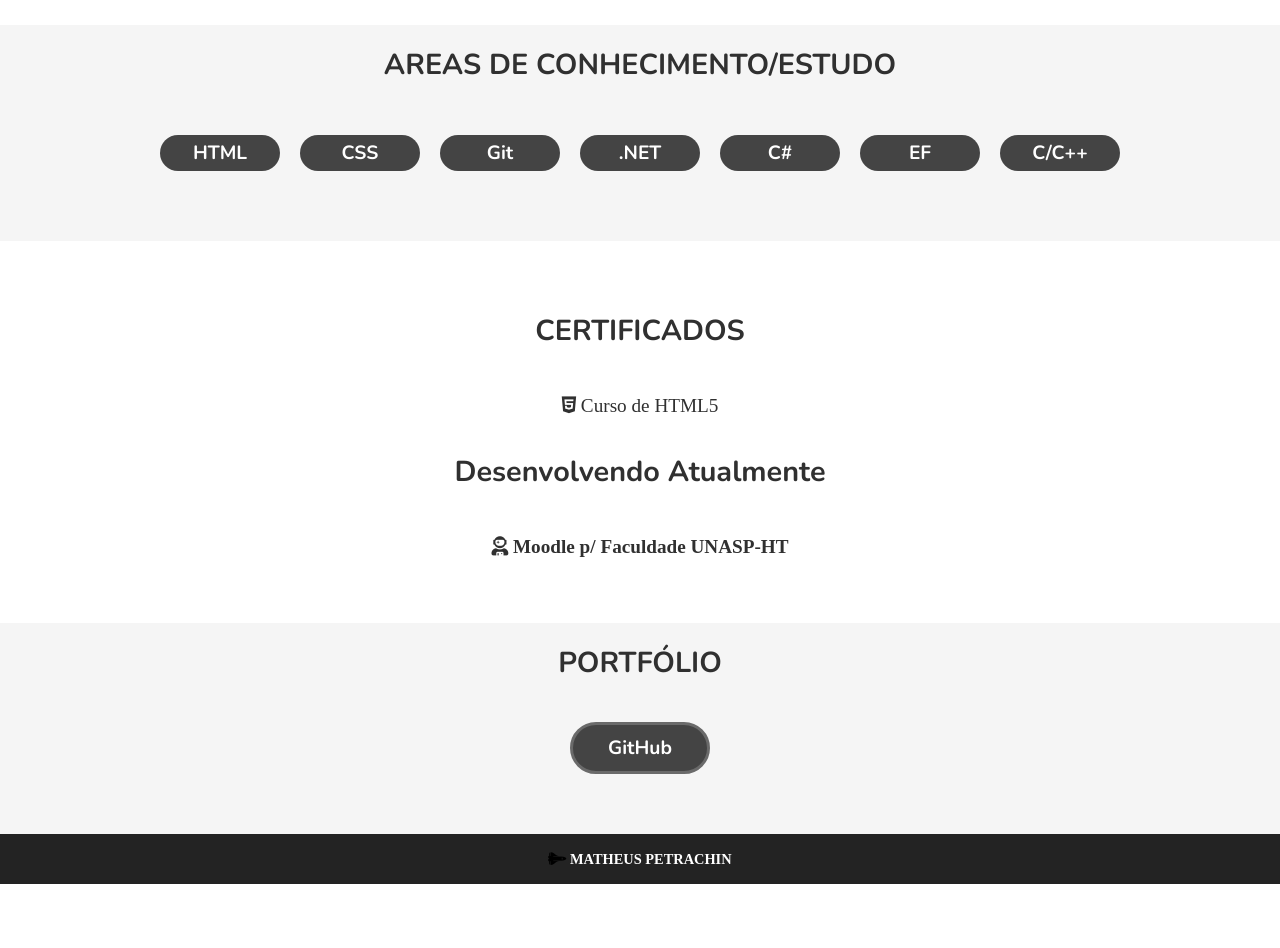
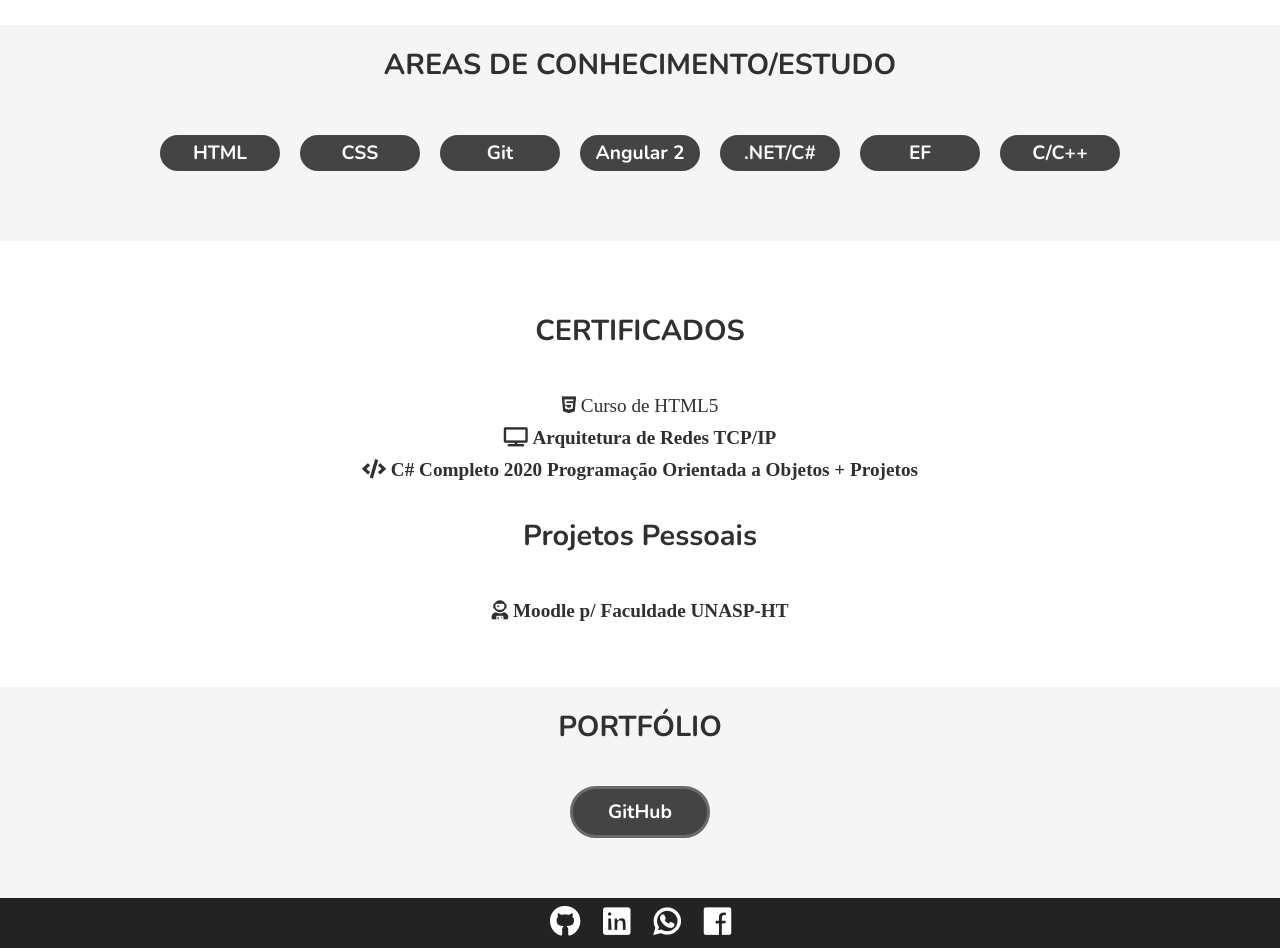
Before and after one commit to MatheusPetrachin/About-Me, a plain HTML site: page index.html in a window 1280 px wide. Shown: the part 1080-2028 px from the top of the page. Before the commit the page ends 1964 px from the top, so only its background shows below. Drawn offline with nearby package versions, Linux system fonts and the light colour scheme.

Commit message:
Update CVV

```diff
--- a/index.html
+++ b/index.html
@@ -22,11 +22,6 @@
             </h1>
             <ul class="social-media">
                 <li>
-            <i class="fab fa-whatsapp"><a class="whats-link" href="https://wa.me/5519989575872" target="_blank"> (19)98957-5872</a></i>
-          </li>
-        </ul>
-        <ul class="social-media">
-          <li>
                     <div class="tooltip">
                         <button onclick="myFunction()" onmouseout="outFunc()">
               <input type="text" value="mrp.petrachin@gmail.com" id="myInput">
@@ -35,7 +30,6 @@
             </button>
                     </div>
                 </li>
-        </ul>
             </ul>
             <ul class="social-media">
                 <li>
@@ -46,6 +40,11 @@
                 <li>
                     <a href="https://www.linkedin.com/in/MatheusPetrachin/" target="_blank">
                         <i class="fab fa-linkedin"></i>
+                    </a>
+                </li>
+                <li>
+                    <a class="whats-link" href="https://wa.me/5519989575872" target="_blank">
+                        <i class="fab fa-whatsapp"></i>
                     </a>
                 </li>
                 <li>
@@ -63,7 +62,8 @@
         <h2>FORMAÇÃO</h2>
         <p>
             <i class="far fa-thumbs-up"> Técnico de Informática - ETEC Hortolândia</i></br>
-        <i class="fas fa-university"> Graduando de Engenharia da Computação</i></br>
+            <i class="fas fa-university"><a href="https://www.unasp.br/cursos/sp/graduacao/engenharia-de-computacao/" target="_blank">
+          Graduando de Engenharia da Computação</a></i></br>
             <i class="fas fa-laptop-code"> Estagiário de Infraestrutura de TI e Desenvolvimento WEB</i>
         </p>
     </section>
@@ -74,8 +74,8 @@
                 <li>HTML</li>
                 <li>CSS</li>
                 <li>Git</li>
-          <li>.NET</li>
-          <li>C#</li>
+                <li>Angular 2</li>
+                <li>.NET/C#</li>
                 <li>EF</li>
                 <li>C/C++</li>
             </ul>
@@ -85,13 +85,20 @@
         <h2>CERTIFICADOS</h2>
         <div>
             <p>
-          <i class="fab fa-html5"> Curso de HTML5</i>
+                <i class="fab fa-html5"> Curso de HTML5</i></br>
+                <i class="fas fa-tv"><a href="https://www.udemy.com/certificate/UC-2a855a71-d3f5-440d-bd17-4dc6fd523284/"
+            target="_blank"> Arquitetura de Redes
+            TCP/IP</a></i></br>
+                <i class="fas fa-code"><a href="https://www.udemy.com/certificate/UC-b372bc15-31a5-424a-9da9-19a950ba1311/"
+            target="_blank"> C# Completo 2020
+            Programação Orientada a Objetos + Projetos</a></i></br>
             </p>
         </div>
-      <h2>Desenvolvendo Atualmente</h2>
+        <h2>Projetos Pessoais</h2>
         <div>
             <p>
-          <i class="fas fa-user-astronaut"> <a href="https://matheuspetrachin.github.io/Moodle/" target="_blank">Moodle p/ Faculdade UNASP-HT</a></i>
+                <i class="fas fa-user-astronaut"> <a href="https://matheuspetrachin.github.io/Moodle/" target="_blank">Moodle p/
+            Faculdade UNASP-HT</a></i>
             </p>
         </div>
     </section>
@@ -101,9 +108,28 @@
     </section>
     <footer>
         <div>
-          <p>
-            <i class="fas fa-space-shuttle"> <a href="https://github.com/MatheusPetrachin">MATHEUS PETRACHIN</a></i>
-          </p>
+            <ul class="social-media">
+                <li>
+                    <a href="https://github.com/MatheusPetrachin" target="_blank">
+                        <i class="fab fa-github"></i>
+                    </a>
+                </li>
+                <li>
+                    <a href="https://www.linkedin.com/in/MatheusPetrachin/" target="_blank">
+                        <i class="fab fa-linkedin"></i>
+                    </a>
+                </li>
+                <li>
+                    <a class="whats-link" href="https://wa.me/5519989575872" target="_blank">
+                        <i class="fab fa-whatsapp"></i>
+                    </a>
+                </li>
+                <li>
+                    <a href="https://www.facebook.com/MatheusPetrachin" target="_blank">
+                        <i class="fab fa-facebook"></i>
+                    </a>
+                </li>
+            </ul>
         </div>
     </footer>
 
```
Lines whose indentation alone changed are shown as unchanged.
